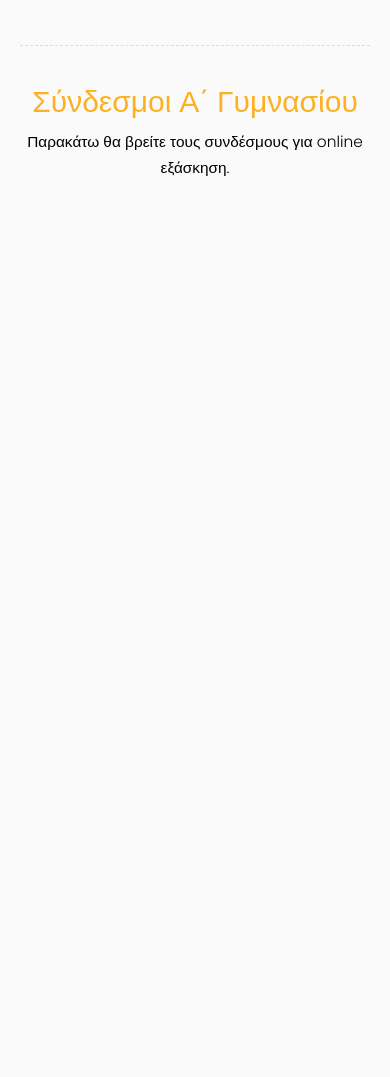
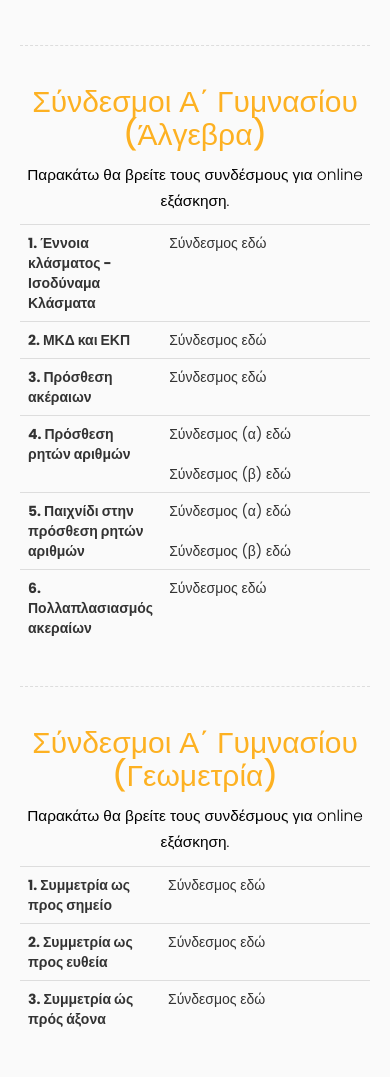
Before and after one commit to pateras95/math4fun, a PHP site: page /Routes/aclass.php in a window 390 px wide. Shown: the part 1043-2120 px from the top of the page. Before the commit the page ends 1219 px from the top, so only its background shows below. Run offline with PHP 8.4, Linux system fonts and the light colour scheme; the visitor is signed in with stand-in values (Sample User, id 1).

Commit message:
small responsive fixes and add tables on aclass

```diff
--- a/Routes/aclass.php
+++ b/Routes/aclass.php
@@ -57,7 +57,7 @@ include('../API/loginCheck.php');
         </nav>
 
         <!-- Page Content Holder -->
-        <div id="content" style="width:100%">
+        <div id="content" style="width=100%">
 
             <nav class="navbar navbar-default">
                 <div class="container-fluid">
@@ -93,8 +93,78 @@ include('../API/loginCheck.php');
             <div class="line"></div>
 
             <div class="class-text">
-                <h2 style="color:#FDB122">Σύνδεσμοι Α΄ Γυμνασίου</h2>
+                <h2 style="color:#FDB122">Σύνδεσμοι Α΄ Γυμνασίου (Άλγεβρα)</h2>
                 <p>Παρακάτω θα βρείτε τους συνδέσμους για online εξάσκηση.</p>
+            </div>
+            <div class="w-75  center-element">
+                <table class="table">
+                    <tbody>
+                        <tr>
+                            <th style="width: 40%" scope="row"> 1.	Έννοια κλάσματος - Ισοδύναμα Κλάσματα</th>
+                            <td style="width: 60%"><a target="_blank" href="https://www.geogebra.org/m/xmhYtbwh">Σύνδεσμος εδώ</a></td>
+                        </tr>
+                        <tr>
+                            <th scope="row"> 2.	ΜΚΔ και ΕΚΠ</th>
+                            <td><a target="_blank" href="https://www.geogebra.org/m/HnKaq4pe#material/fWA3GbDr">Σύνδεσμος εδώ</a></td>
+                        </tr>
+                        <tr>
+                            <th scope="row"> 3.	Πρόσθεση ακέραιων</th>
+                            <td><a target="_blank" href="https://www.geogebra.org/m/uSafSkkk#material/d6BztDJF">Σύνδεσμος εδώ</a></td>
+                        </tr>
+                        <tr>
+                            <th scope="row"> 4.	Πρόσθεση ρητών αριθμών</th>
+                            <td>
+                                <a target="_blank" href="https://www.geogebra.org/m/JnnWzBUy">Σύνδεσμος (α) εδώ</a>
+                                <br>
+                                <br>
+                                <a target="_blank" href="https://www.geogebra.org/m/uSafSkkk#material/bmSXswGk">Σύνδεσμος (β) εδώ</a>
+                            </td>
+                        </tr>
+                        <tr>
+                            <th scope="row"> 5.	Παιχνίδι στην πρόσθεση ρητών αριθμών</th>
+                            <td>
+                                <a target="_blank" href="https://www.geogebra.org/m/uSafSkkk#material/v26g8rnm">Σύνδεσμος (α) εδώ</a>
+                                <br>
+                                <br>
+                                <a target="_blank" href="https://www.geogebra.org/m/uSafSkkk#material/r9xjcrtf">Σύνδεσμος (β) εδώ</a>
+                            </td>
+                        </tr>
+                        <tr>
+                            <th scope="row"> 6.	Πολλαπλασιασμός ακεραίων</th>
+                            <td><a target="_blank" href="https://www.geogebra.org/m/uSafSkkk#material/JrnSrBua">Σύνδεσμος εδώ</a></td>
+                        </tr>
+                    </tbody>
+                </table>
+            </div>
+            <div class="line"></div>
+
+            <div class="class-text">
+                <h2 style="color:#FDB122">Σύνδεσμοι Α΄ Γυμνασίου (Γεωμετρία)</h2>
+                <p>Παρακάτω θα βρείτε τους συνδέσμους για online εξάσκηση.</p>
+            </div>
+            <div class="w-75 center-element">
+                <table class="table">
+                    <tbody>
+                        <tr>
+                            <th style="width: 40%" scope="row"> 1.	Συμμετρία ως προς σημείο</th>
+                            <td style="width: 60%">
+                                <a target="_blank" href="https://www.geogebra.org/m/uSafSkkk#material/MzYgutgb">Σύνδεσμος εδώ</a>
+                            </td>
+                        </tr>
+                        <tr>
+                            <th scope="row">2.	Συμμετρία ως προς ευθεία</th>
+                            <td>
+                                <a target="_blank" href="https://www.geogebra.org/m/uSafSkkk#material/j4mGGpkK">Σύνδεσμος εδώ</a>
+                            </td>
+                        </tr>
+                        <tr>
+                            <th scope="row">3.	Συμμετρία ώς πρός άξονα</th>
+                            <td>
+                                <a target="_blank" href="https://www.geogebra.org/m/JPNGnucp#material/qsTUBX36">Σύνδεσμος εδώ</a>
+                            </td>
+                        </tr>
+                    </tbody>
+                </table>
             </div>
         </div>
     </div>
--- a/Routes/bclass.php
+++ b/Routes/bclass.php
@@ -62,7 +62,7 @@ include('../API/loginCheck.php');
         </nav>
 
         <!-- Page Content Holder -->
-        <div id="content" style="width:100%">
+        <div id="content" style="width=100%">
 
             <nav class="navbar navbar-default">
                 <div class="container-fluid">
```
Also changed, not shown: Routes/cclass.php (+2 -8 lines).
